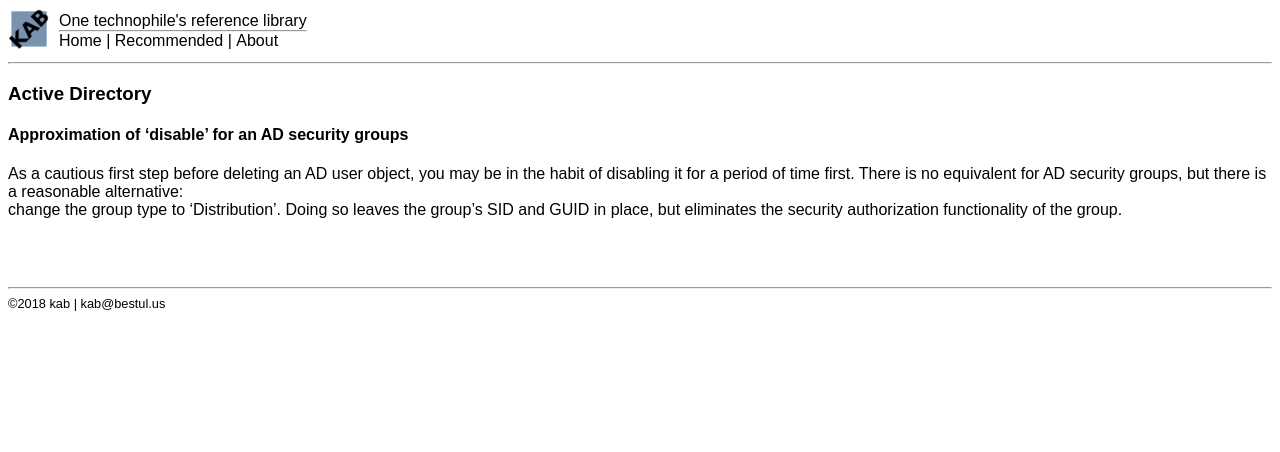
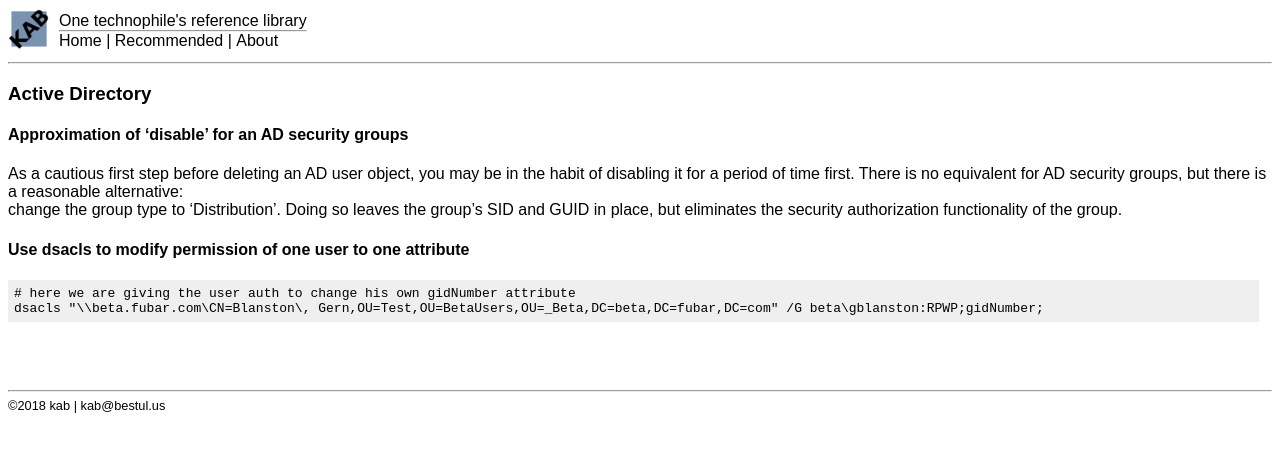
Before and after one commit to kabtech/kab, a Jekyll site: the page built from ccc/activedirectory.md, in a window 1280 px wide. Shown: the top 452 px of the page. Built offline with Jekyll 4.4.1, drawn with Linux system fonts in a browser that asks for light colours.

Commit message:
Update activedirectory.md

````diff
--- a/ccc/activedirectory.md
+++ b/ccc/activedirectory.md
@@ -11,6 +11,11 @@ title: Active Directory
 As a cautious first step before deleting an AD user object, you may be in the habit of disabling it for a period of time first. There is no equivalent for AD security groups, but there is a reasonable alternative:
 change the group type to 'Distribution'. Doing so leaves the group's SID and GUID in place, but eliminates the security authorization functionality of the group.
 
+#### Use dsacls to modify permission of one user to one attribute
+```
+# here we are giving the user auth to change his own gidNumber attribute
+dsacls "\\beta.fubar.com\CN=Blanston\, Gern,OU=Test,OU=BetaUsers,OU=_Beta,DC=beta,DC=fubar,DC=com" /G beta\gblanston:RPWP;gidNumber;
+```
 
 
 <br/>
````
